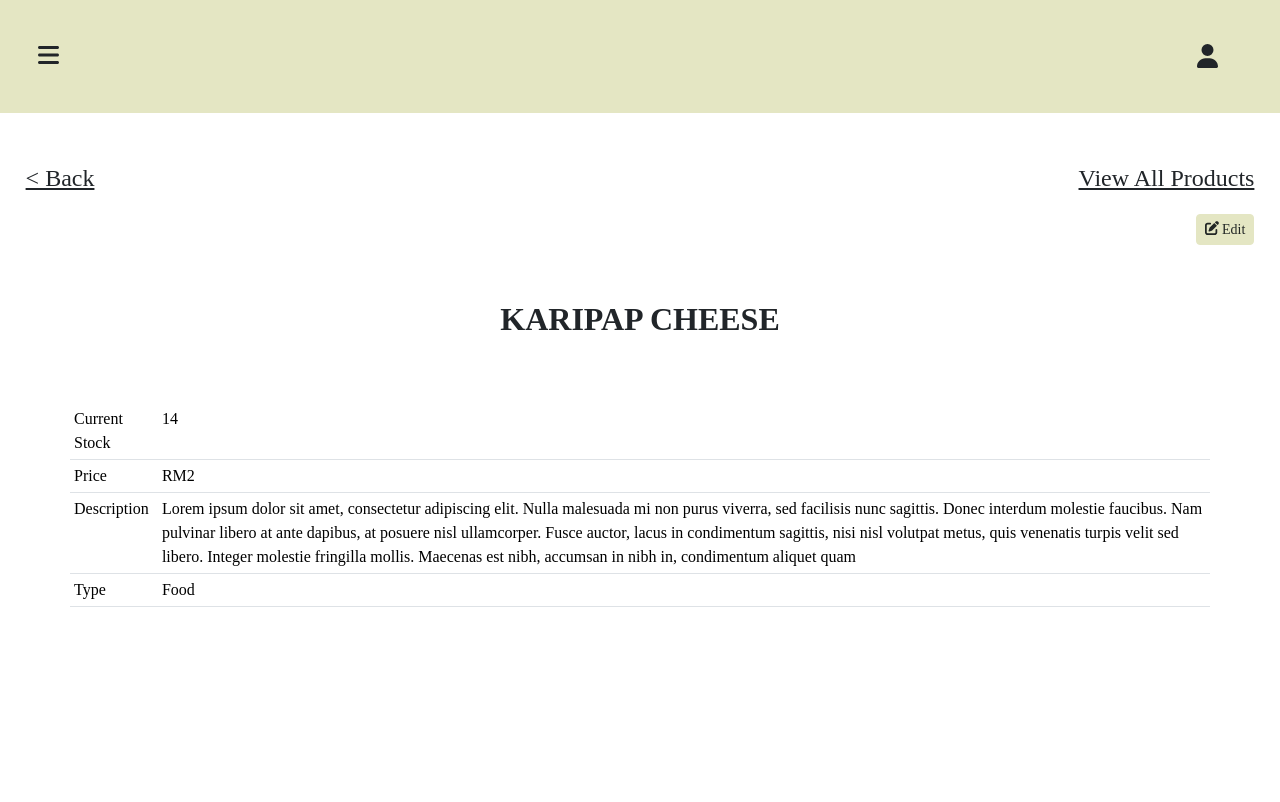
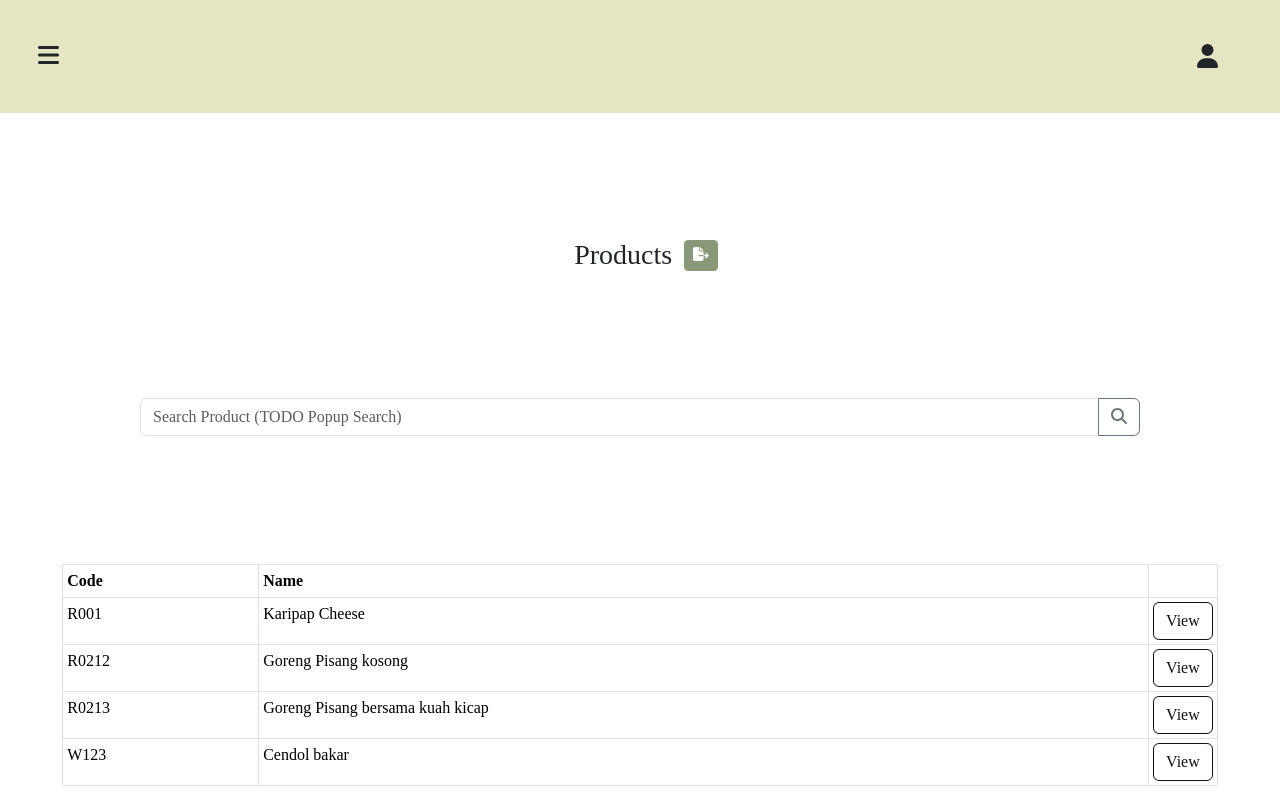
Before and after one commit to danielshamsudin/customerMaestro, a React (Create React App) app in the folder client/: page / in a window 1280 px wide. Built offline with nearby package versions, Linux system fonts and the light colour scheme; a web font is replaced by a local one.

Commit message:
View All Products UI done

```diff
--- a/client/src/App.js
+++ b/client/src/App.js
@@ -5,18 +5,19 @@ import "./App.css";
 
 // Testing purposes import
 import Master from "./Master/master.js";
-import Login from "./Login/login";
-import Register from './Register/register.js';
-import Admin from './Admin/admin';
-import ViewProduct from './Product/viewproduct';
+// import Login from "./Login/login";
+// import Register from './Register/register.js';
+// import Admin from './Admin/admin';
+// import ViewProduct from './Product/viewproduct';
+import ViewAllProduct from './Product/viewallproduct';
 
 import './Utilities/colors.css'
-
+import './Utilities/fonts/fonts.css'
 
 function App() {
   return ( <>
     <Master />
-    <ViewProduct />
+    <ViewAllProduct />
   </>
   );
 }
--- /dev/null
+++ b/client/src/Product/viewallproduct.css
@@ -0,0 +1,54 @@
+@import '../Utilities/colors.css';
+
+* {
+    font-family: 'General Sans';
+}
+.title-row {
+    height: fit-content;
+    display: flex;
+    align-self: center;
+    margin: 10%;
+}
+
+.title-row h3 {
+    align-self: center;
+    margin: 0;
+}
+
+.main-title {
+    width: fit-content;
+}
+
+.export-btn {
+    width: auto;
+    background-color: var(--primary-dark);
+    border-color: var(--primary-dark);
+    position: relative;
+    height: 80%;
+    align-self: center;
+}
+
+.search-bar {
+    width: 80%;
+    margin: auto auto 10% auto;
+}
+
+.table-content {
+    margin: auto 4% auto 4%;
+}
+
+.view-field {
+    text-align: center;
+    width: 0;
+}
+
+.items-btn {
+    color: var(--contrast);
+    border-color: var(--contrast);
+    --bs-btn-hover-color: var(--primary-light);
+    --bs-btn-hover-bg: var(--contrast);
+    --bs-btn-hover-border-color: var(--contrast);
+    --bs-btn-active-color: var(--contrast);
+    --bs-btn-active-bg: var(--primary-light);
+    --bs-btn-active-border-color: var(--contrast)
+}
--- /dev/null
+++ b/client/src/Product/viewallproduct.js
@@ -0,0 +1,84 @@
+import Col from "react-bootstrap/esm/Col";
+import Container from "react-bootstrap/esm/Container";
+import Row from "react-bootstrap/esm/Row";
+import Button from 'react-bootstrap/Button';
+import Table from 'react-bootstrap/Table';
+import Form from 'react-bootstrap/Form';
+import InputGroup from 'react-bootstrap/InputGroup';
+
+// Font Awesome
+import { FontAwesomeIcon } from '@fortawesome/react-fontawesome'
+import { faFileExport, faMagnifyingGlass } from '@fortawesome/free-solid-svg-icons'
+
+import '../Utilities/colors.css'
+import './viewallproduct.css'
+
+function ViewAllProduct() {
+    return <>
+        <Container fluid>
+            <Row className="justify-content-center title-row">
+                <h3 className="main-title">Products</h3>
+                <Button variant="primary" size="sm" className="export-btn">
+                    <FontAwesomeIcon icon={faFileExport} />
+                </Button>
+            </Row>
+            <Row>
+                <SearchBar />
+            </Row>
+            <Row className="table-content">
+                <ProductTable />
+            </Row>
+        </Container>
+    </>
+}
+
+
+function SearchBar() {
+    return <InputGroup className="search-bar">
+        <Form.Control
+            placeholder="Search Product (TODO Popup Search)"
+            aria-label="Search Product"
+        />
+        <Button variant="outline-secondary" id="button-addon2">
+            <FontAwesomeIcon icon={faMagnifyingGlass} />
+        </Button>
+    </InputGroup>
+}
+
+function ProductTable() {
+    return (
+        <Table bordered hover size="sm" className="product-table">
+            <thead>
+                <tr>
+                    <th>Code</th>
+                    <th>Name</th>
+                    <th className="view-field"></th>
+                </tr>
+            </thead>
+            <tbody>
+                <tr>
+                    <td>R001</td>
+                    <td>Karipap Cheese</td>
+                    <td className="view-field"> <Button variant="outline-primary" className="items-btn">View</Button></td>
+                </tr>
+                <tr>
+                    <td>R0212</td>
+                    <td>Goreng Pisang kosong</td>
+                    <td className="view-field"> <Button variant="outline-primary" className="items-btn">View</Button></td>
+                </tr>
+                <tr>
+                    <td>R0213</td>
+                    <td>Goreng Pisang bersama kuah kicap</td>
+                    <td className="view-field"> <Button variant="outline-primary" className="items-btn">View</Button></td>
+                </tr>
+                <tr>
+                    <td>W123</td>
+                    <td>Cendol bakar</td>
+                    <td className="view-field"> <Button variant="outline-primary" className="items-btn">View</Button></td>
+                </tr>
+            </tbody>
+        </Table>
+    );
+}
+
+export default ViewAllProduct;
--- a/client/src/Product/viewproduct.css
+++ b/client/src/Product/viewproduct.css
@@ -38,7 +38,3 @@
 .product-title > h2 {
     width: fit-content;
 }
-
-.table-content{
-    padding: 5% 5% auto 5%;
-}
```
